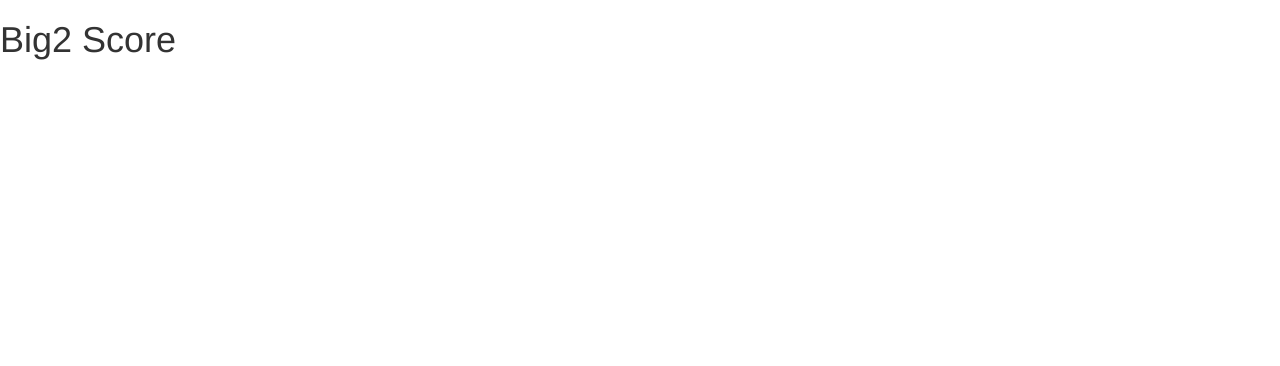
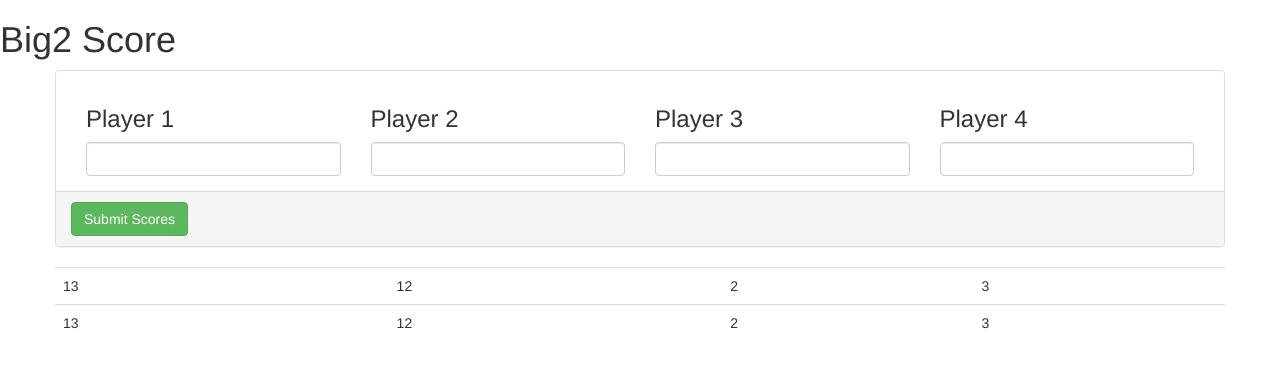
Before and after one commit to jakech/big2-score, a website: page public/index.html at #/dashboard in a window 1280 px wide. Drawn offline with nearby package versions, Linux system fonts and the light colour scheme; some packages are replaced by stand-ins of ours; files that its build step writes are made by us from their sources.

Commit message:
dashboard

```diff
--- a/app/main.js
+++ b/app/main.js
@@ -1 +1,3 @@
-angular.module('big2score', ['ui-router']);
+angular.module('big2score', [
+  'big2score.routes'
+]);
--- /dev/null
+++ b/app/routes.js
@@ -0,0 +1,11 @@
+angular.module('big2score.routes', ['ui.router']);
+
+angular.module('big2score.routes').config(function($stateProvider, $urlRouterProvider){
+
+  $urlRouterProvider.otherwise('/dashboard');
+
+  $stateProvider.state('dashboard', {
+    url: '/dashboard',
+    templateUrl: './pages/dashboard.html'
+  });
+});
--- a/public/index.html
+++ b/public/index.html
@@ -1,11 +1,12 @@
 <!DOCTYPE html>
-<html>
+<html ng-app="big2score">
 <head>
   <title>Big2 Score</title>
   <link rel="stylesheet" type="text/css" href="./styles/bootstrap.css">
 </head>
 <body>
   <h1>Big2 Score</h1>
+  <ui-view></ui-view>
   <script type="text/javascript" src="./scripts/angular.js"></script>
   <script type="text/javascript" src="./scripts/angular-ui-router.js"></script>
   <script type="text/javascript" src="./scripts/app.js"></script>
--- /dev/null
+++ b/public/pages/dashboard.html
@@ -0,0 +1,43 @@
+<div>
+  <section class="container panel panel-default">
+    <div class="row panel-body">
+      <div class="col-xs-3">
+        <h3>Player 1</h3>
+        <input class="form-control" type="number"></input>
+      </div>
+      <div class="col-xs-3">
+        <h3>Player 2</h3>
+        <input class="form-control" type="number"></input>
+      </div>
+      <div class="col-xs-3">
+        <h3>Player 3</h3>
+        <input class="form-control" type="number"></input>
+      </div>
+      <div class="col-xs-3">
+        <h3>Player 4</h3>
+        <input class="form-control" type="number"></input>
+      </div>
+    </div>
+    <div class="row panel-footer">
+      <button class="btn btn-success">Submit Scores</button>
+    </div>
+  </section>
+  <section class="container">
+    <div class="row">
+      <table class="table">
+        <tr>
+          <td>13</td>
+          <td>12</td>
+          <td>2</td>
+          <td>3</td>
+        </tr>
+        <tr>
+          <td>13</td>
+          <td>12</td>
+          <td>2</td>
+          <td>3</td>
+        </tr>
+      </table>
+    </div>
+  </section>
+</div>
```
Also changed, not shown: app/pages/dashboard.html (added, +43 -0 lines), gulpfile.js (+17 -1 lines).
